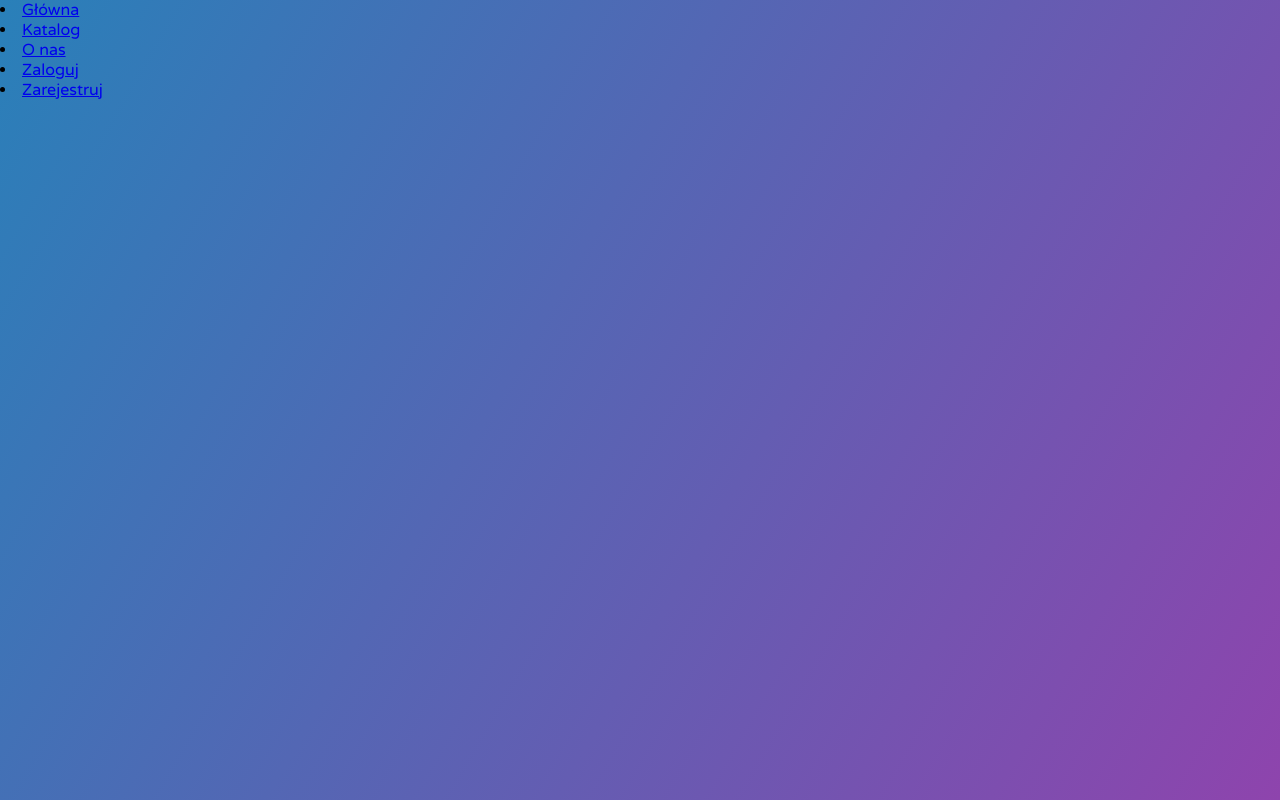
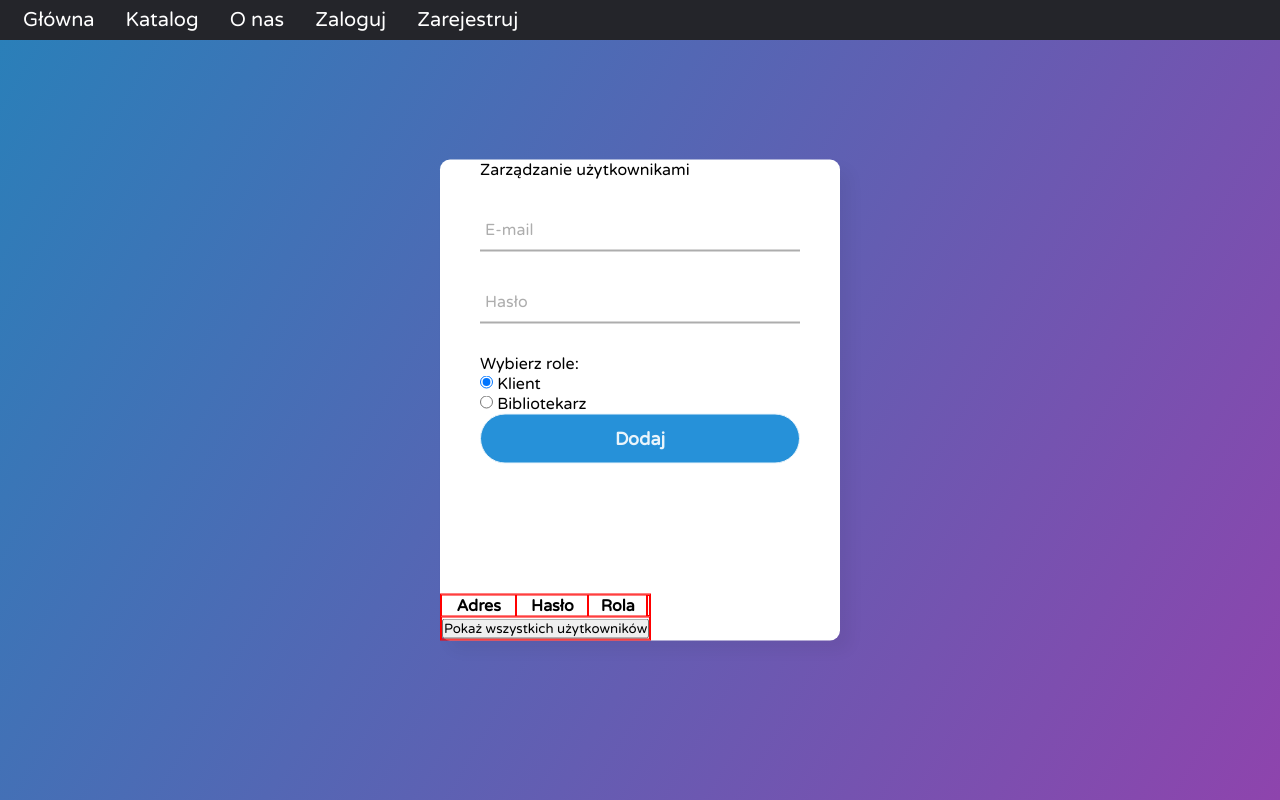
Before and after one commit to Matoxin/Library-project, a plain HTML site: page adminPanel.html in a window 1280 px wide. Drawn offline with Linux system fonts and the light colour scheme.

Commit message:
Dodanie zawartości panelu admina

```diff
--- a/adminPanel.html
+++ b/adminPanel.html
@@ -1,11 +1,20 @@
 <!DOCTYPE html>
 <html>
 <head>
-<link rel="stylesheet" href="/css/login.css">
+<link rel="stylesheet" href="./css/style.css">
+<link rel="stylesheet" href="./css/login.css">
 <title> CSS Login Screen Tutorial </title>
+<!--TEN STYLE ZASTĄP JAKIMS I TO POTEM USUŃ-->
+<style>
+  table, th, td {
+   border: 1px solid red;
+   border-spacing: 0;
+   }
+</style>
+<script src="script.js"></script>
 </head>
 <body>
-  <body>
+
     <nav class="navbar">
         <div class="nav-right">
           <li><a href="index.html">Główna</a></li>
@@ -16,6 +25,61 @@
         </div>
     </nav>
 
+
+    <div class="center">
+
+      <!--DODAWANIE USEROW-->
+      <form id="signup" onsubmit="event.preventDefault()"><!--event.preventDefault() zapobiega odswiezeniu stronki po kliknieciu submit-->
+
+        Zarządzanie użytkownikami
+
+        <div class="txt_field">
+          <input type="email" id="email" required><br>
+          <span></span>
+          <label>E-mail</label>
+        </div>
+
+        <div class="txt_field">
+          <input type="password" id="password" required><br>
+          <span></span>
+          <label>Hasło</label>
+        </div>
+
+        <!--TEN PRZEŁĄCZNIK MOŻNA WYSTYLIZOWAĆ-->
+        Wybierz role:   <br>
+        <input type="radio" name="role" id="customer" value="customer" checked>
+        <label for="customer">Klient</label><br>
+
+        <input type="radio" name="role" id="librarian" value="librarian">
+        <label for="librarian">Bibliotekarz</label><br>
+
+        <input type="submit" value="Dodaj" onclick="addUser()">
+
+      </form>
+
+      <br><br><br>
+
+      <!--WYSWIETLANIE USEROW-->
+      <br><br>
+      <div id="forAdmin">
+          <table>
+              <thead>
+                  <tr>
+                      <th>Adres</th>
+                      <th>Hasło</th>
+                      <th>Rola</th>
+                      <th></th>
+                  </tr>
+              </thead>
+              <tbody>
+
+              </tbody>
+              <tr>
+                  <td colspan="4" style="text-align: center;"><button onclick="onDisplay()">Pokaż wszystkich użytkowników</button></td>
+              </tr>
+          </table>
+      </div>
+    </div>
 
 
 
```
Also changed, not shown: about.html (+1 -1 lines), catalog.html (+1 -1 lines), index.html (+1 -1 lines), login.html (+1 -0 lines).
